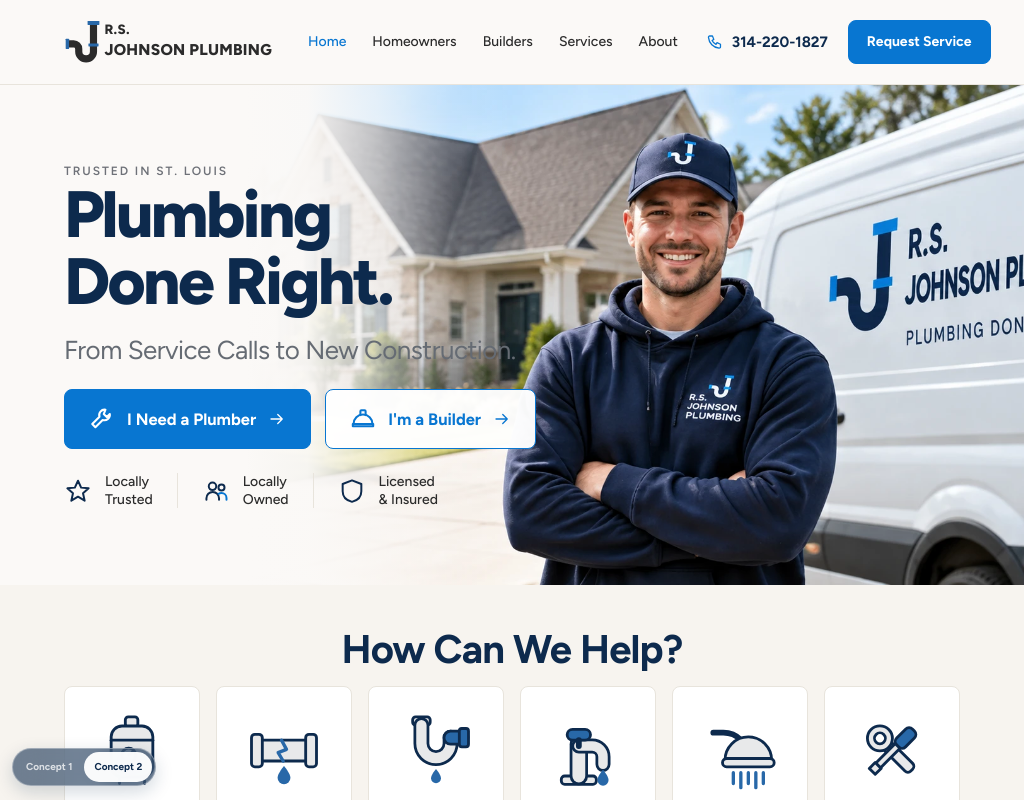
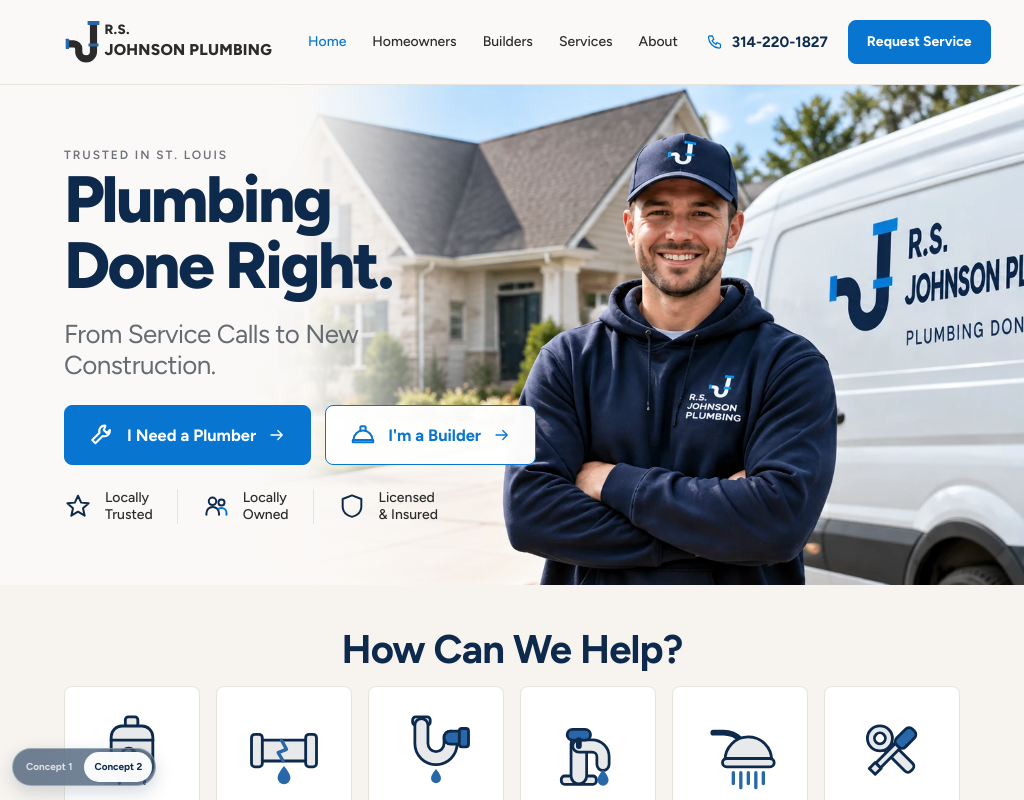
Before and after one commit to rs-johnson-plumbing/website, a Next.js app: page / in a window 1024 px wide. Both pictures are taken after a click on the button "Concept 2". Shown: the top 800 px of the page. Built offline with nearby package versions, Linux system fonts and the light colour scheme.

Commit message:
Keep laptop subheading within the readable hero area

```diff
--- a/src/styles/concept-two-authority-fixes.css
+++ b/src/styles/concept-two-authority-fixes.css
@@ -268,3 +268,10 @@
     border-color: var(--c2-blue);
   }
 }
+
+@media (min-width: 1024px) and (max-width: 1199px) {
+  /* Keep the secondary copy on the light side of the image at laptop widths. */
+  .c2 .c2-hero:not(.c2-hero--page) .c2-hero-sub {
+    max-width: 15em;
+  }
+}
```
